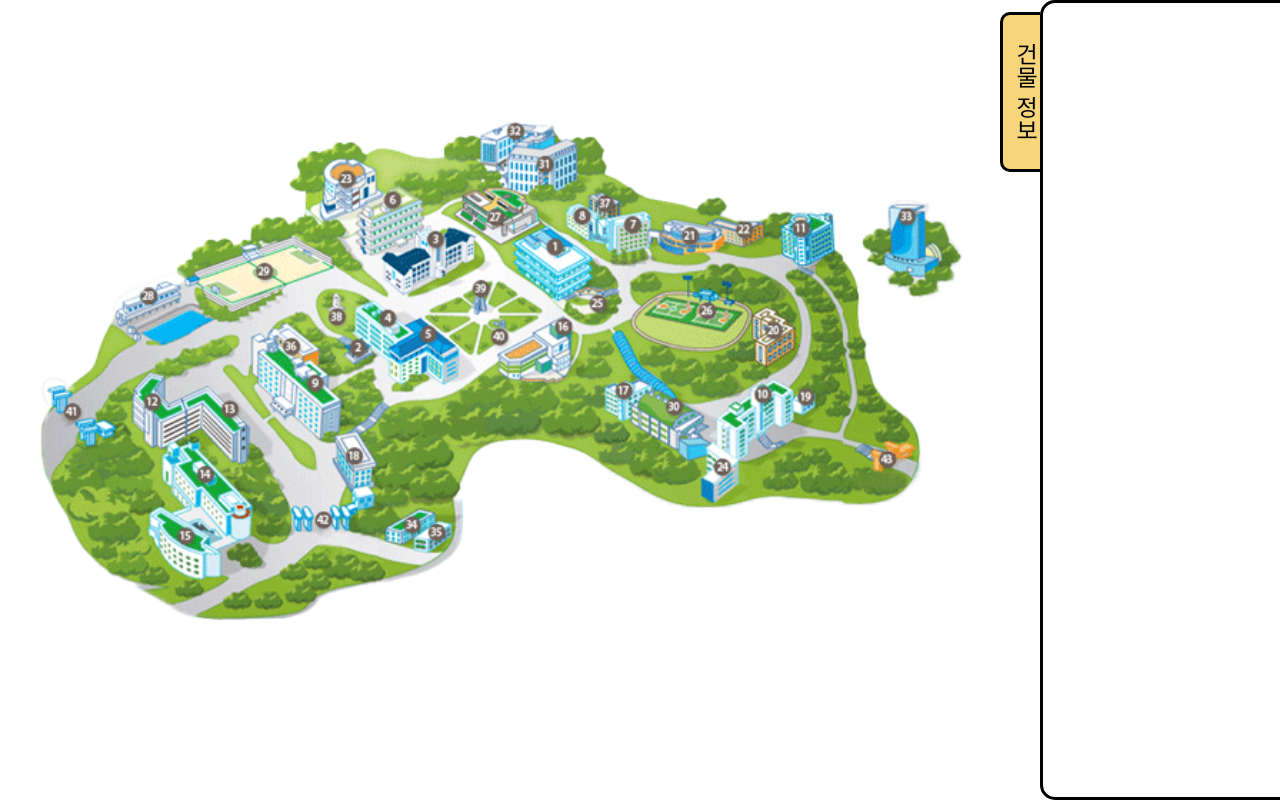
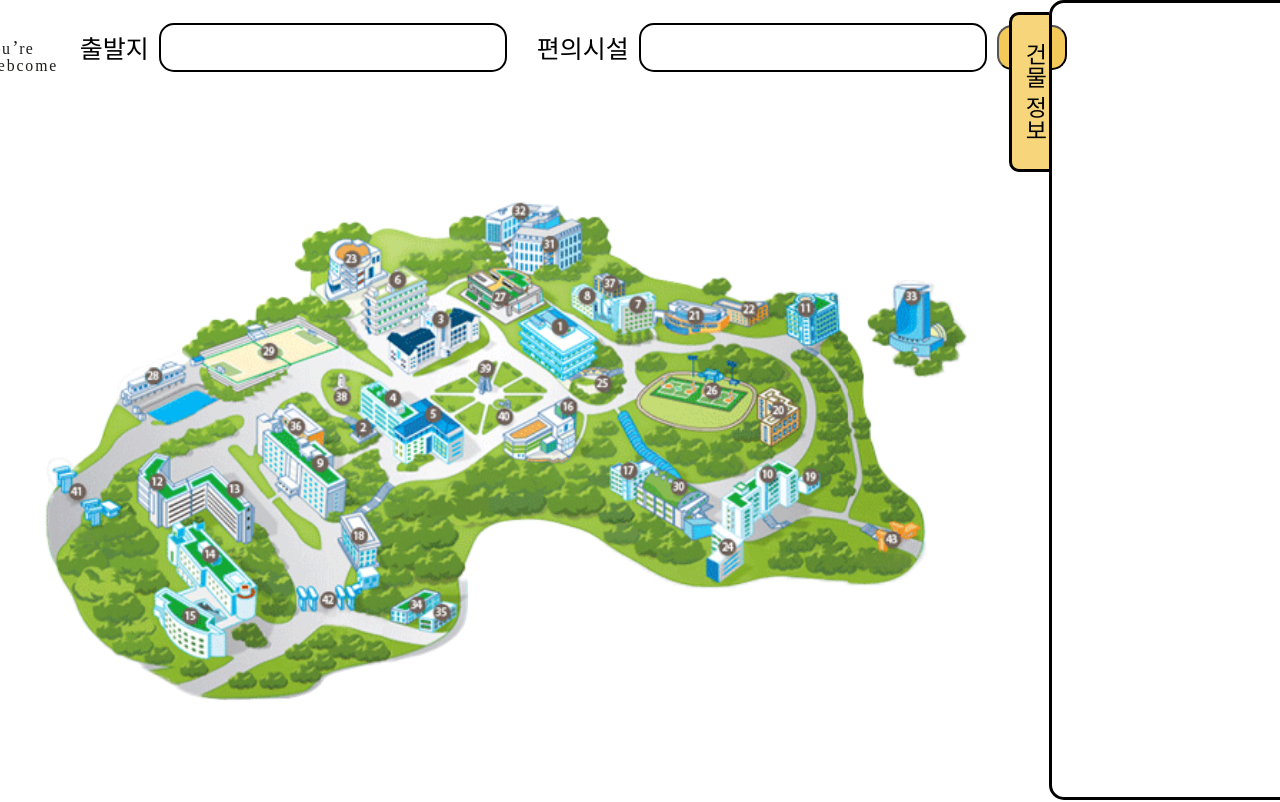
Before and after one commit to CSID-DGU/2023-1-OPPS1--Son-3, a React (Create React App) app in the folder frontend/: page /buildingInfo in a window 1280 px wide. Shown: the top 802 px of the page. Built offline with nearby package versions, Linux system fonts and the light colour scheme; a web font is replaced by a local one.

Commit message:
Feat: 드롭다운 메뉴 구현

```diff
--- /dev/null
+++ b/frontend/src/components/DropDown.jsx
@@ -0,0 +1,52 @@
+import styled, { css } from "styled-components";
+import { convenients } from "../lib/Data";
+const DropDown = ({ isOpen, innerRef, setInputVal }) => {
+  const handleInput = (e) => {
+    //왜 value로는 안 먹는지.. ㅠㅠ
+    setInputVal(e.target.textContent);
+  };
+  return (
+    <Dropdown ref={innerRef} isOpen={isOpen}>
+      {convenients.map((conv) => {
+        return (
+          <DropdownItem
+            onClick={(e) => {
+              handleInput(e);
+            }}
+          >
+            {conv}
+          </DropdownItem>
+        );
+      })}
+    </Dropdown>
+  );
+};
+const Dropdown = styled.ul`
+  display: flex;
+  flex-direction: column;
+  justify-content: center;
+  position: absolute;
+  width: 100%;
+  top: 23px;
+  padding: 0;
+  background-color: white;
+  border: 2.5px solid black;
+  border-end-end-radius: 10px;
+  border-bottom-left-radius: 10px;
+  border-top: unset;
+  z-index: 1;
+  cursor: pointer;
+  ${(props) =>
+    !props.isOpen &&
+    css`
+      visibility: hidden;
+    `}
+`;
+const DropdownItem = styled.li`
+  list-style: none;
+  padding: 12px;
+  &:hover {
+    background-color: rgb(243, 202, 89);
+  }
+`;
+export default DropDown;
--- a/frontend/src/components/Search.jsx
+++ b/frontend/src/components/Search.jsx
@@ -1,22 +1,16 @@
 import styled, { css } from "styled-components";
 import { useState, useEffect } from "react";
-import { useNavigate } from "react-router-dom";
-export default function Search({
-  pinX,
-  pinY,
-  handleOnSubmit,
-  destination,
-  convenient,
-}) {
-  const navigate = useNavigate();
+import SerachNav from "./SearchNav";
+import { pinPositionData } from "../lib/Data";
+export default function Search({ pinX, pinY, handleOnSubmit, destination }) {
   const [imgSize, setImgSize] = useState(1000);
+  const [buildingName, setBuildingName] = useState();
   useEffect(() => {
-    const mql = window.matchMedia("(min-width:601px) and (max-width: 800px)");
+    const mql = window.matchMedia("(min-width:601px) and (max-width: 900px)");
     const smallestmql = window.matchMedia("(max-width: 600px)");
     function handleChange(e) {
       if (e.matches && e.media == "(max-width: 600px)") {
         setImgSize(370);
-        console.log("True");
       } else if (e.matches) {
         setImgSize(600);
       } else setImgSize(1000);
@@ -29,30 +23,7 @@ export default function Search({
   }, []);
   return (
     <SearchMap setImgSize={setImgSize}>
-      {convenient && (
-        <Header>
-          <Icon
-            id="icon"
-            src="/Logo.svg"
-            onClick={() => navigate("/mainPage")}
-          ></Icon>
-          <Form
-            onSubmit={(e) => {
-              handleOnSubmit(e);
-            }}
-          >
-            <Div>
-              <Span>출발지</Span>
-              <Input type="text" name="" id="" />
-            </Div>
-            <Div>
-              <Span>편의시설</Span>
-              <Input type="text" name="" id="" />
-            </Div>
-            <Button>검색</Button>
-          </Form>
-        </Header>
-      )}
+      <SerachNav handleOnSubmit={handleOnSubmit}></SerachNav>
       <ImgMarkingContainer>
         <Img src="/campus_map.png" imgSize={imgSize}></Img>
         {destination && (
@@ -70,19 +41,6 @@ const SearchMap = styled.article`
   flex-direction: column;
   align-items: center;
 `;
-const Header = styled.header`
-  display: flex;
-  align-items: center;
-  justify-content: center;
-  height: 65px;
-  margin-top: 15px;
-`;
-const Form = styled.form`
-  display: flex;
-  align-items: center;
-  flex-shrink: 0;
-  /* justify-self: center; */
-`;
 const Map_Mark_Container = styled.div`
   position: absolute;
   width: ${(props) => `${(props.imgSize / 700) * 20}px`};
@@ -90,41 +48,10 @@ const Map_Mark_Container = styled.div`
   top: ${(props) => props && `${(props.imgSize / 700) * props.pinY}px`};
   background-image: url("/Map_mark.svg");
 `;
-const Div = styled.div`
-  padding: 10px;
-  display: flex;
-  justify-content: center;
-  align-items: center;
-`;
-const Span = styled.span`
-  margin: 10px;
-  display: inline-block;
-  font-size: 25px;
-`;
-const Button = styled.button`
-  border-radius: 15px;
-  align-self: center;
-  font-size: 20px;
-  width: 70px;
-  height: 45px;
-  background-color: rgb(243, 202, 89);
-`;
-const Input = styled.input`
-  border-radius: 15px;
-  padding: 10px;
-  font-size: 20px;
-  border: 2.8px black solid;
-`;
-const Icon = styled.img`
-  height: 100%;
-  padding-top: 10px;
-  cursor: pointer;
-`;
 const Img = styled.img`
   display: block;
   width: ${(props) => `${props.imgSize}px`};
 `;
-
 const ImgMarkingContainer = styled.div`
   position: relative;
 `;
--- /dev/null
+++ b/frontend/src/components/SearchNav.jsx
@@ -0,0 +1,99 @@
+import React, { useRef, useState } from "react";
+import styled from "styled-components";
+import { useNavigate } from "react-router-dom";
+import DropDown from "./DropDown";
+import useDetectClose from "../lib/useDetectClose";
+export default function SerachNav({ handleOnSubmit }) {
+  const navigate = useNavigate();
+  const dropDownRef = useRef(null);
+  const [inputVal, setInputVal] = useState(null);
+  const [isOpen, setIsOpen] = useDetectClose(dropDownRef, false);
+  console.log(inputVal);
+  return (
+    <Header>
+      <Icon
+        id="icon"
+        src="/Logo.svg"
+        onClick={() => navigate("/mainPage")}
+      ></Icon>
+      <Form
+        onSubmit={(e) => {
+          handleOnSubmit(e);
+        }}
+      >
+        <Div>
+          <Span>출발지</Span>
+          <Input type="text" name="" id="" />
+        </Div>
+        <Div>
+          <Span>편의시설</Span>
+          <DropDownWrapper>
+            <Input
+              type="text"
+              name=""
+              id=""
+              onClick={() => {
+                setIsOpen(!isOpen);
+                console.log("opened");
+              }}
+              value={inputVal}
+            />
+            <DropDown
+              innerRef={dropDownRef}
+              isOpen={isOpen}
+              setInputVal={setInputVal}
+            ></DropDown>
+          </DropDownWrapper>
+        </Div>
+        <Button>검색</Button>
+      </Form>
+    </Header>
+  );
+}
+const Header = styled.header`
+  display: flex;
+  align-items: center;
+  justify-content: center;
+  height: 65px;
+  margin-top: 15px;
+`;
+const Form = styled.form`
+  display: flex;
+  align-items: center;
+  flex-shrink: 0;
+`;
+const Span = styled.span`
+  margin: 10px;
+  display: inline-block;
+  font-size: 25px;
+`;
+const Div = styled.div`
+  padding: 10px;
+  display: flex;
+  justify-content: center;
+  align-items: center;
+`;
+const Button = styled.button`
+  border-radius: 15px;
+  align-self: center;
+  font-size: 20px;
+  width: 70px;
+  height: 45px;
+  background-color: rgb(243, 202, 89);
+`;
+const DropDownWrapper = styled.div`
+  position: relative;
+  display: flex;
+  justify-content: flex-end;
+`;
+const Input = styled.input`
+  border-radius: 15px;
+  padding: 10px;
+  font-size: 20px;
+  border: 2.8px black solid;
+`;
+const Icon = styled.img`
+  height: 100%;
+  padding-top: 10px;
+  cursor: pointer;
+`;
--- a/frontend/src/lib/useDetectClose.jsx
+++ b/frontend/src/lib/useDetectClose.jsx
@@ -1,4 +1,22 @@
 import { useState, useEffect } from "react";
+const useDetectClose = (elem, initialState) => {
+  const [isOpen, setIsOpen] = useState(initialState);
 
-const useDetectClose = () => {};
+  useEffect(() => {
+    const onClick = (e) => {
+      if (isOpen !== false && elem.current.contains(e.target)) {
+        setIsOpen(!isOpen);
+      }
+    };
+
+    if (isOpen) {
+      window.addEventListener("click", onClick);
+    }
+    return () => {
+      window.removeEventListener("click", onClick);
+    };
+  }, [isOpen, elem]);
+  return [isOpen, setIsOpen];
+};
+
 export default useDetectClose;
--- a/frontend/src/pages/Convenient.jsx
+++ b/frontend/src/pages/Convenient.jsx
@@ -4,6 +4,7 @@ import { ReactComponent as Map_Icon } from "../asset/Map_Icon.svg";
 import { pinPositionData } from "../lib/Data";
 import Footer from "../components/Footer";
 import Search from "../components/Search";
+
 const Convenient = () => {
   const [destination, setDestination] = useState(null);
   const [pinPosition, setPinPosition] = useState([0, 0]);
@@ -84,7 +85,7 @@ const Section = styled.section`
       width: auto;
     }
   }
-  @media screen and (min-width: 601px) and (max-width: 800px) {
+  @media screen and (min-width: 601px) and (max-width: 900px) {
     flex-direction: column;
     height: auto;
     #convenientList {
```
